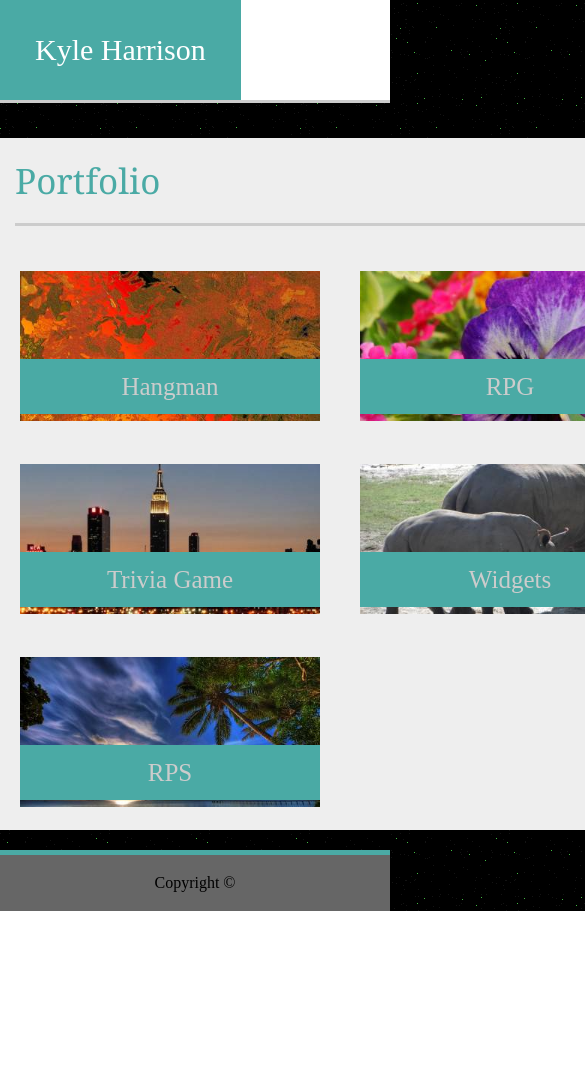
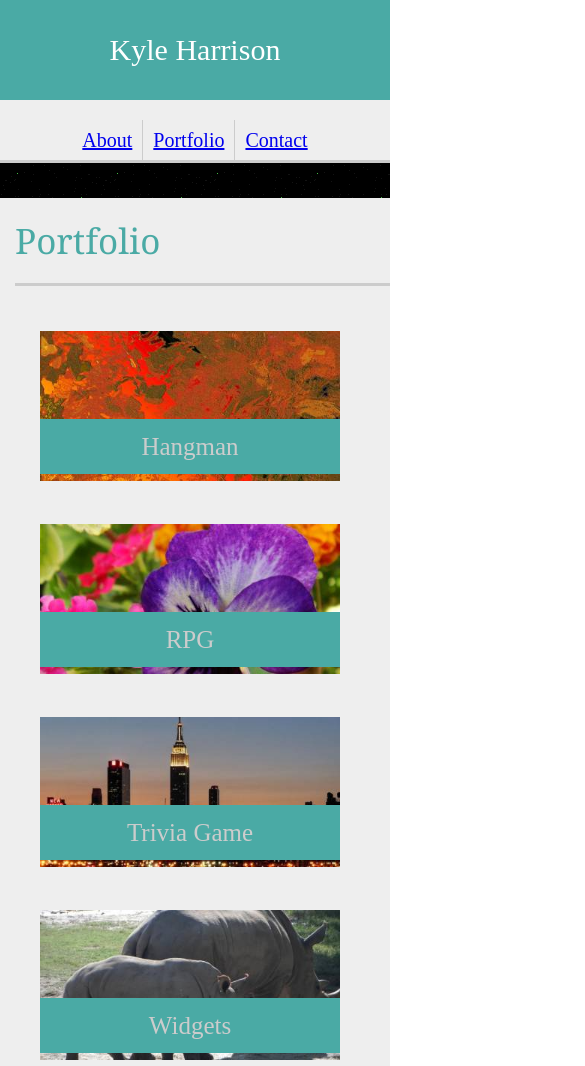
Before and after one commit to kharrison34/Responsive-Portfolio, a plain HTML site: page portfolio.html in a window 390 px wide. Shown: the top 1066 px of the page, 585 px wide, since content can reach past the window. Before the commit the page ends 911 px from the top, so only its background shows below. Drawn offline with Linux system fonts and the light colour scheme.

Commit message:
finished homework

```diff
--- a/assets/css/style.css
+++ b/assets/css/style.css
@@ -55,7 +55,7 @@ h2{
 
 .content{
     background-color: #ffffff;
-    width: 960px;
+    max-width: 960px;
     border-style: solid;
     border-color: #dddddd;
     border-width: 1px;
@@ -132,16 +132,17 @@ form input[type=submit] {
 }
 
 .portimage{
-    width: 960px;
+    max-width: 960px;
     margin-right: 10px;
     display: flex;
     flex-wrap: wrap;
+    /* justify-content: space-around; */
 
 }
 
 .middle{
     background-color: #eeeeee;
-    width: 960px;
+    max-width: 960px;
     margin: auto;
 
 }
@@ -181,3 +182,29 @@ form input[type=submit] {
     font-size: 25px;
 
 }
+
+
+@media (max-width:980px){
+
+}
+@media (max-width:768px){
+  .image{
+      float:none;
+      display:block;
+      width: 100%;
+  }
+}
+@media (max-width:640px){
+    h1{
+        float: none;
+        text-align: center;
+    }
+    ul{
+        float: none;
+        display: flex;
+        justify-content: center;
+    }
+    .portimage{
+        justify-content: center;
+    }
+}
--- a/portfolio.html
+++ b/portfolio.html
@@ -5,6 +5,7 @@
 
         <link rel="stylesheet" href="assets/css/reset.css">
         <link rel="stylesheet" type="text/css" href="assets/css/style.css">
+        <meta name="viewport" content="width=device-width, initial-scale=1.0">
     </head>
 
     <body>
```
Also changed, not shown: contact.html (+1 -0 lines), index.html (+1 -0 lines), html.html (added).
